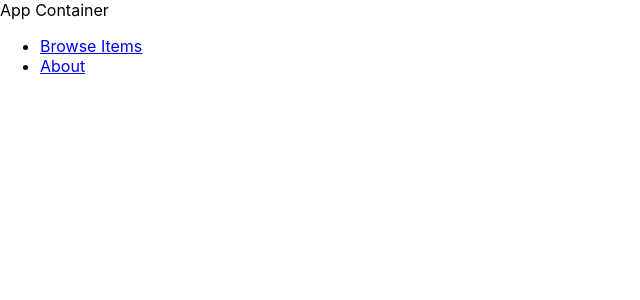
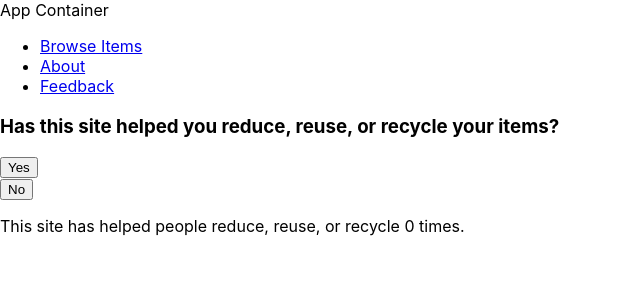
Before and after one commit to aellonk/single-use-planet-project, a React (Create React App) app in the folder single-use-planet-client/: page /feedback in a window 1280 px wide. Shown: the top 300 px of the page, without its empty margins (0-640 px from the left). Built offline with nearby package versions, Linux system fonts and the light colour scheme; no server answers.

Commit message:
Add feedback form component

```diff
--- /dev/null
+++ b/single-use-planet-client/src/components/FeedbackForm.js
@@ -0,0 +1,31 @@
+import React, { useState } from 'react';
+
+const FeedbackForm = () => {
+	const [count, setCount] = useState(0);
+
+	function handleYesSubmit(e) {
+		e.preventDefault();
+			alert("Thank you for submitting your feedback.");
+			setCount(count + 1);
+ 	}
+
+ 	function handleNoSubmit(e) {
+ 		e.preventDefault();
+ 			alert("Thank you for submitting your feedback. Please let us know how we can improve your experience.");
+ 	}
+
+		return (
+			<div>
+				<h3>Has this site helped you reduce, reuse, or recycle your items? </h3>
+				<form id="feedbackForm" onSubmit={e => handleYesSubmit(e)}>
+					<button type="submit" value="Yes" >Yes</button>
+				</form>
+				<form id="feedbackForm" >
+					<button type="submit" value="No" onClick={e => handleNoSubmit(e)}>No</button>
+				</form>
+				  <p>This site has helped people reduce, reuse, or recycle {count} times.</p>
+			</div>
+		)
+	}
+
+export default FeedbackForm;
--- a/single-use-planet-client/src/components/Items.js
+++ b/single-use-planet-client/src/components/Items.js
@@ -32,7 +32,6 @@ class Items extends Component {
 	      item: e.target.value,
 	      searched: true
 	    });
-	    console.log(this.state.item);
   	}
 
   	renderAll() {
--- a/single-use-planet-client/src/components/NavBar.js
+++ b/single-use-planet-client/src/components/NavBar.js
@@ -11,6 +11,9 @@ const NavBar = () => {
           <li>
             <NavLink exact to="/about">About</NavLink>
           </li>
+          <li>
+            <NavLink exact to="/feedback">Feedback</NavLink>
+          </li>
         </ul>
     </nav>
   )
--- a/single-use-planet-client/src/components/SearchInput.js
+++ b/single-use-planet-client/src/components/SearchInput.js
@@ -1,29 +1,13 @@
-import React, { Component } from 'react'
+import React from 'react'
 
-class SearchInput extends Component {
+const SearchInput = () => {
 
-	state = {
-		input: ''
-	}
-
-	handleOnChange = event => {
-		let inputValue = event.target.value;
-		this.setState({
-			input: inputValue
-	});
-	}
+	return (
+		<div>
+			<input type="text" value={this.state.input} placeholder={"Search for an Item"} onChange={this.handleOnChange.bind(this)} />
+		</div>
+		)
+}
 
 
-	render() {
-		return(
-			<div>
-				<form>
-					<input type="text" value={this.state.input} placeholder={"Search for an Item"} onChange={this.handleOnChange} />
-				</form>
-
-			</div>
-		)
-	}
-}
-
 export default SearchInput;
--- a/single-use-planet-client/src/containers/App.js
+++ b/single-use-planet-client/src/containers/App.js
@@ -4,6 +4,7 @@ import './App.css';
 import About from '../components/About'
 import ItemCard from '../components/ItemCard'
 import NavBar from '../components/NavBar'
+import	FeedbackForm from '../components/FeedbackForm'
 import { Route, withRouter, Switch, Link} from 'react-router-dom'
 
 
@@ -17,6 +18,7 @@ class App extends Component {
 				<Switch>
 	              <Route exact path= '/items' component={ ItemsContainer }/>
 	              <Route exact path= '/about' component={ About }/>
+	              <Route exact path= '/feedback' component={ FeedbackForm }/>
 	            </Switch>
 			</div>
 		)
--- a/single-use-planet-client/src/containers/ItemsContainer.js
+++ b/single-use-planet-client/src/containers/ItemsContainer.js
@@ -1,5 +1,4 @@
 import React, { Component } from 'react';
-import SearchInput from '../components/SearchInput';
 import Items from '../components/Items';
 
 
@@ -9,8 +8,7 @@ class ItemsContainer extends React.Component {
 		return (
 		<div>
 		 	<h1>Items Container</h1>
-		 	<SearchInput />
-			<Items />
+			<Items/>
 		</div>
 		);
 	}
```
Also changed, not shown: single-use-planet-client/src/containers/FeedbackForm.js (deleted, +0 -17 lines).
